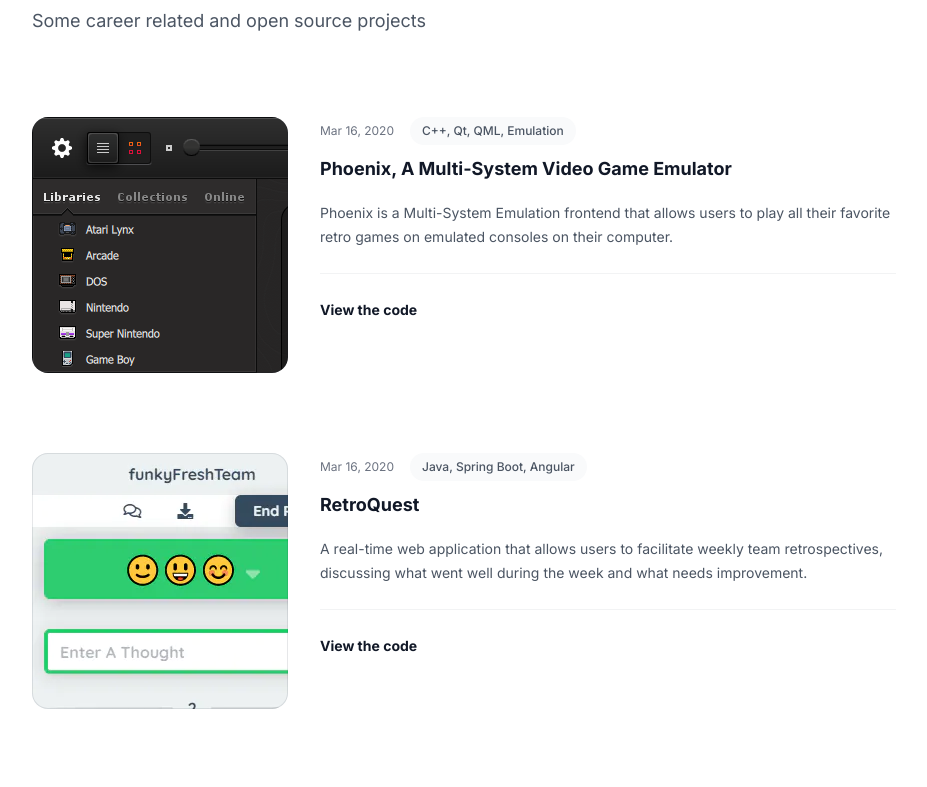
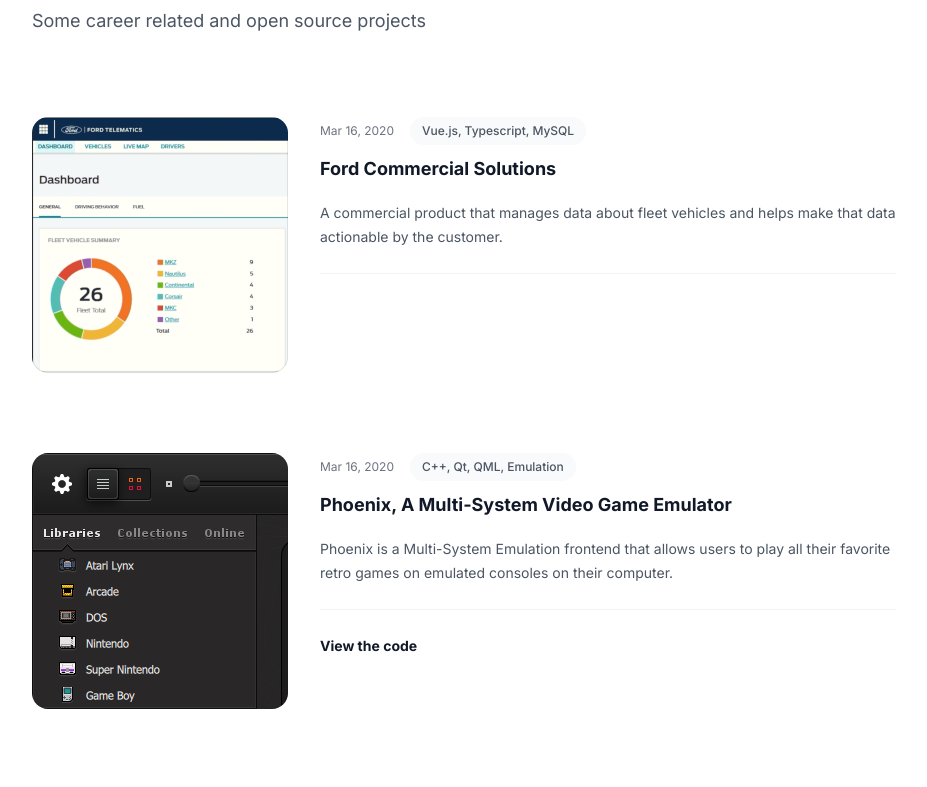
Before and after one commit to Druage/leelazarecky, a Next.js app: page / in a window 1280 px wide. Shown: the part 1593-2380 px from the top of the page, without its empty margins (160-1087 px from the left). Built offline with nearby package versions, Linux system fonts and the light colour scheme.

Commit message:
Add mroe prjects

```diff
--- a/ui/sections/OpenSourceProjectsSection.tsx
+++ b/ui/sections/OpenSourceProjectsSection.tsx
@@ -1,68 +1,85 @@
 import SectionLayout from "../layouts/SectionLayout";
-import imageRetroquest from "../../public/retroquest/retroquest.png"
-import imagePhoenix from "../../public/phoenix_256x256_v2.png"
-import imageEloTracker from "../../public/smash-bros/elo-tracker.png"
-import imageAuthquest from "../../public/authquest/authquest.png"
+import imageRetroquest from "../../public/retroquest/retroquest.png";
+import imagePhoenix from "../../public/phoenix_256x256_v2.png";
+import imageEloTracker from "../../public/smash-bros/elo-tracker.png";
+import imageAuthquest from "../../public/authquest/authquest.png";
+import imageFCS from "../../public/fcs_256.png";
 
 import Image from "next/image";
-import {useRouter} from "next/router";
+import { useRouter } from "next/router";
 import Link from "next/link";
 
 const projects = [
   {
-        title: 'Phoenix, A Multi-System Video Game Emulator',
-        slug: "phoenix",
+    title: "Ford Commercial Solutions",
+    slug: "",
     description:
-            'Phoenix is a Multi-System Emulation frontend that allows users to play all their favorite retro games on emulated consoles on their computer.',
-        imageUrl: imagePhoenix,
-        date: 'Mar 16, 2020',
-        datetime: '2020-03-16',
-        category: {title: 'C++, Qt, QML, Emulation', href: 'http://phoenix.vg/'},
-        project: {
-            href: 'https://github.com/team-phoenix/Phoenix',
+      "A commercial product that manages data about fleet vehicles and helps make that data actionable by the customer.",
+    imageUrl: imageFCS,
+    date: "Mar 16, 2020",
+    datetime: "2020-03-16",
+    category: {
+      title: "Vue.js, Typescript, MySQL",
+      href: "https://www.commercialsolutions.ford.com/",
     },
   },
   {
-        title: 'RetroQuest',
-        slug: "retroquest",
+    title: "Phoenix, A Multi-System Video Game Emulator",
+    slug: "phoenix",
     description:
-            'A real-time web application that allows users to facilitate weekly team retrospectives, discussing what went well during the week and what needs improvement.',
-        imageUrl: imageRetroquest,
-        date: 'Mar 16, 2020',
-        datetime: '2020-03-16',
-        category: {title: 'Java, Spring Boot, Angular', href: 'https://github.com/fordlabs/retroquest'},
+      "Phoenix is a Multi-System Emulation frontend that allows users to play all their favorite retro games on emulated consoles on their computer.",
+    imageUrl: imagePhoenix,
+    date: "Mar 16, 2020",
+    datetime: "2020-03-16",
+    category: { title: "C++, Qt, QML, Emulation", href: "http://phoenix.vg/" },
     project: {
-            href: 'https://github.com/fordlabs/retroquest',
+      href: "https://github.com/team-phoenix/Phoenix",
     },
   },
   {
-        title: 'Smash ELO Tracker',
-        slug: "smash-elo-tracker",
+    title: "RetroQuest",
+    slug: "retroquest",
     description:
-            'Playing Smash Bros. Ultimate during a work break can be fun and a good way to de-stress from the work day. This application helps keep track of custom rule-sets.',
-        imageUrl: imageEloTracker,
-        date: 'Mar 16, 2020',
-        datetime: '2020-03-16',
-        category: {title: 'Java, Spring Boot, React', href: '#'},
+      "A real-time web application that allows users to facilitate weekly team retrospectives, discussing what went well during the week and what needs improvement.",
+    imageUrl: imageRetroquest,
+    date: "Mar 16, 2020",
+    datetime: "2020-03-16",
+    category: {
+      title: "Java, Spring Boot, Angular",
+      href: "https://github.com/fordlabs/retroquest",
+    },
     project: {
-            href: '',
+      href: "https://github.com/fordlabs/retroquest",
     },
   },
   {
-        title: 'AuthQuest',
+    title: "Smash ELO Tracker",
+    slug: "smash-elo-tracker",
+    description:
+      "Playing Smash Bros. Ultimate during a work break can be fun and a good way to de-stress from the work day. This application helps keep track of custom rule-sets.",
+    imageUrl: imageEloTracker,
+    date: "Mar 16, 2020",
+    datetime: "2020-03-16",
+    category: { title: "Java, Spring Boot, React", href: "#" },
+    project: {
+      href: "",
+    },
+  },
+  {
+    title: "AuthQuest",
     slug: "authquest",
     description:
-            'An authorization and authentication server for users to use as a replacement for paid services such as Auth0 or Okta that follows the OAuth2 and OpenID specifications.',
+      "An authorization and authentication server for users to use as a replacement for paid services such as Auth0 or Okta that follows the OAuth2 and OpenID specifications.",
     imageUrl: imageAuthquest,
-        date: 'Mar 16, 2020',
-        datetime: '2020-03-16',
-        category: {title: 'Kotlin, Vue.js', href: '#'},
+    date: "Mar 16, 2020",
+    datetime: "2020-03-16",
+    category: { title: "Kotlin, Vue.js", href: "#" },
     project: {
-            href: '',
+      href: "",
     },
   },
   // More posts...
-]
+];
 
 export default function OpenSourceProjectsSection() {
   const router = useRouter();
@@ -72,32 +89,42 @@ export default function OpenSourceProjectsSection() {
       <div className="bg-white py-24 sm:py-32">
         <div className="mx-auto max-w-7xl px-6 lg:px-8">
           <div className="mx-auto max-w-2xl lg:max-w-4xl">
-                        <h2 className="text-3xl font-bold tracking-tight text-gray-900 sm:text-4xl">Project
-                            Highlights</h2>
+            <h2 className="text-3xl font-bold tracking-tight text-gray-900 sm:text-4xl">
+              Project Highlights
+            </h2>
             <p className="mt-2 text-lg leading-8 text-gray-600">
               Some career related and open source projects
             </p>
             <div className="mt-16 space-y-20 lg:mt-20 lg:space-y-20">
               {projects.map((project) => (
-                                <article key={project.slug}
-                                         className="relative isolate flex flex-col gap-8 lg:flex-row">
+                <article
+                  key={project.slug}
+                  className="relative isolate flex flex-col gap-8 lg:flex-row"
+                >
                   <div
-                                        className="relative aspect-square lg:w-64 w-56 lg:shrink-0 cursor-pointer"
+                    className="relative aspect-square w-56 cursor-pointer lg:w-64 lg:shrink-0"
                     onClick={() => {
-                                            router.push(`/project/${project.slug}`).then()
-                                        }}>
+                      if (project.slug) {
+                        router.push(`/project/${project.slug}`).then();
+                      } else {
+                        router.push(project.category.href).then();
+                      }
+                    }}
+                  >
                     <Image
                       layout={"fill"}
                       src={project.imageUrl}
                       alt={`${project.slug}-project-image`}
                       className="absolute inset-0 h-full w-full rounded-2xl bg-gray-50 object-cover"
                     />
-                                        <div
-                                            className="absolute inset-0 rounded-2xl ring-1 ring-inset ring-gray-900/10"/>
+                    <div className="absolute inset-0 rounded-2xl ring-1 ring-inset ring-gray-900/10" />
                   </div>
                   <div>
                     <div className="flex items-center gap-x-4 text-xs">
-                                            <time dateTime={project.datetime} className="text-gray-500">
+                      <time
+                        dateTime={project.datetime}
+                        className="text-gray-500"
+                      >
                         {project.date}
                       </time>
                       <a
@@ -109,26 +136,36 @@ export default function OpenSourceProjectsSection() {
                     </div>
                     <div className="group relative max-w-xl">
                       <h3 className="mt-3 text-lg font-semibold leading-6 text-gray-900 group-hover:text-gray-600">
-                                                <Link href={`/project/${project.slug}`}>
+                        <Link
+                          href={
+                            project.slug
+                              ? `/project/${project.slug}`
+                              : project.category.href
+                          }
+                        >
                           <span className={"cursor-pointer"}>
                             {project.title}
                           </span>
-
                         </Link>
                       </h3>
-                                            <p className="mt-5 text-sm leading-6 text-gray-600">{project.description}</p>
+                      <p className="mt-5 text-sm leading-6 text-gray-600">
+                        {project.description}
+                      </p>
                     </div>
                     <div className="mt-6 flex border-t border-gray-900/5 pt-6">
                       <div className="relative flex items-center gap-x-4">
                         <div className="text-sm leading-6">
                           <p className="font-semibold text-gray-900">
-                                                        {project.project.href &&
-                                                            <a href={project.project.href} target={"_blank"}
-                                                               rel={"noreferrer"}>
-                                                                <span className="absolute inset-0"/>
+                            {project.project && project.project.href && (
+                              <a
+                                href={project.project.href}
+                                target={"_blank"}
+                                rel={"noreferrer"}
+                              >
+                                <span className="absolute inset-0" />
                                 View the code
-                                                            </a>}
-
+                              </a>
+                            )}
                           </p>
                         </div>
                       </div>
```
Also changed, not shown: ui/components/Project/ProjectItem/ProjectItem.tsx (+5 -5 lines), public/fcs_256.png (added), 1 other file (tests, documents, lock files or other folders). Lines whose indentation alone changed are shown as unchanged.
